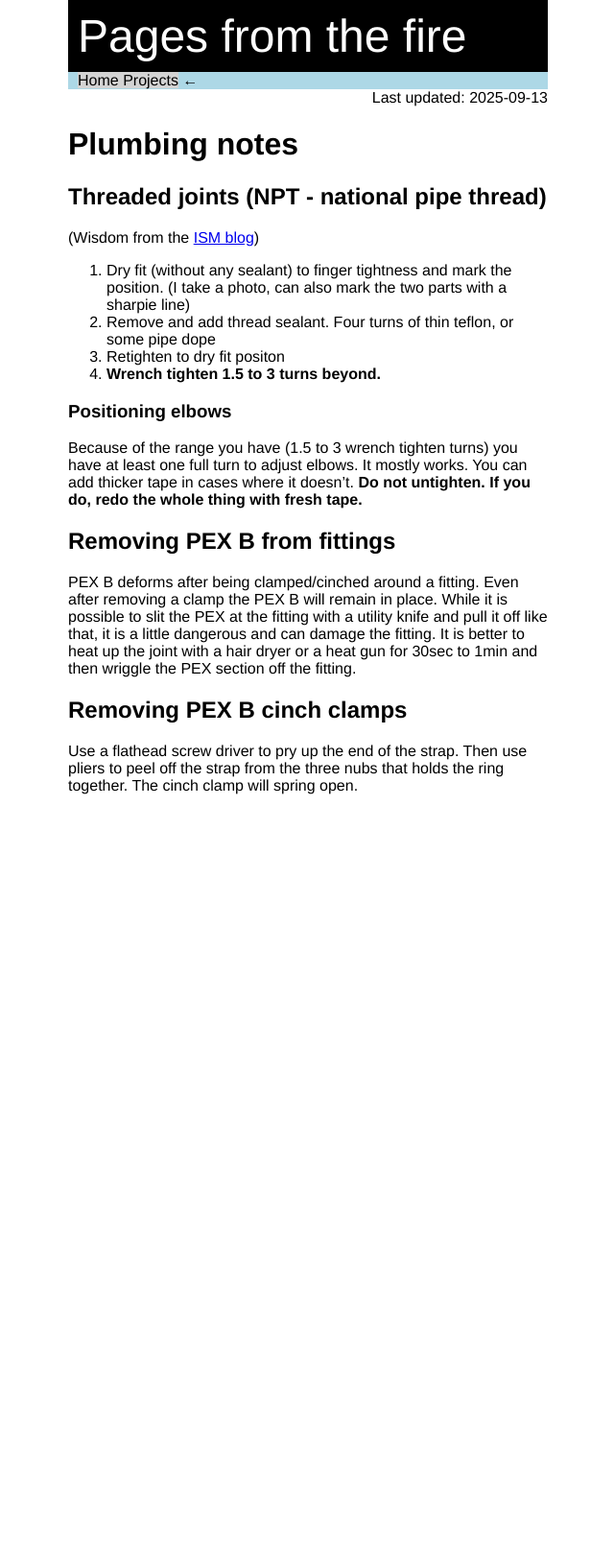
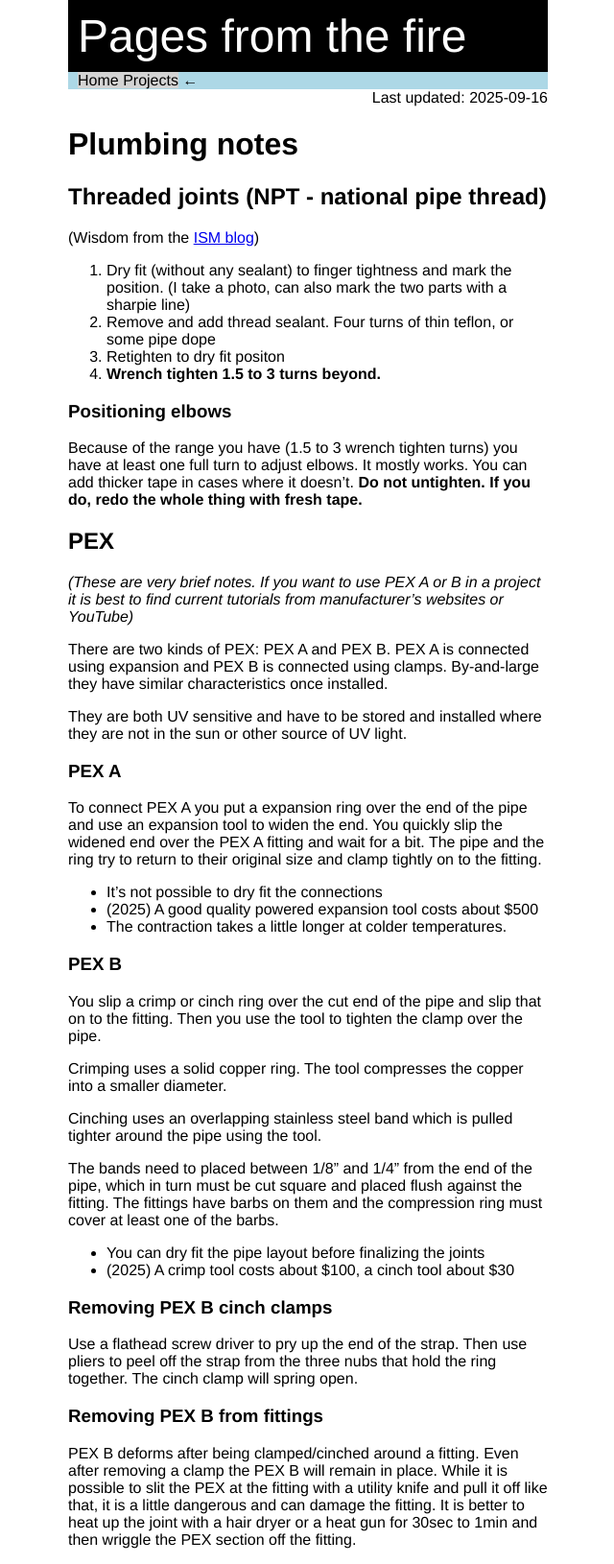
Before and after one commit to kghose/kghose.github.io, a Jekyll site: the page built from diy/notes/plumbing.md, in a window 1280 px wide. Shown: the whole page at 96% size, without its empty margins (319-959 px from the left). Built offline with Jekyll 4.4.1, drawn with Linux system fonts in a browser that asks for light colours; our own code applies the rules of GitHub Pages for plain Markdown files; before the commit the page ends 900 px from its top, so only the background shows below that.

Commit message:
Some more PEX notes.

```diff
--- a/diy/notes/plumbing.md
+++ b/diy/notes/plumbing.md
@@ -2,7 +2,7 @@
 title: Plumbing notes
 permalink: diy/plumbing_notes
 date: 2025-09-10
-last_modified_at: 2025-09-13
+last_modified_at: 2025-09-16
 ---
 
 # Plumbing notes
@@ -28,8 +28,58 @@ fresh tape.**
 
 [threaded joints]: https://www.industrialspec.com/about-us/blog/detail/npt-nptf-tapered-threads-and-leakproof-seals
 
+## PEX
 
-## Removing PEX B from fittings
+*(These are very brief notes. If you want to use PEX A or B in a project it is
+best to find current tutorials from manufacturer's websites or YouTube)*
+
+There are two kinds of PEX: PEX A and PEX B.
+PEX A is connected using expansion and PEX B is connected using clamps.
+By-and-large they have similar characteristics once installed.
+
+They are both UV sensitive and have to be stored and installed where they are
+not in the sun or other source of UV light.
+
+### PEX A
+
+To connect PEX A you put a expansion ring over the end of the pipe and use an
+expansion tool to widen the end. You quickly slip the widened end over the PEX A
+fitting and wait for a bit. The pipe and the ring try to return to their
+original size and clamp tightly on to the fitting.
+
+- It's not possible to dry fit the connections
+- (2025) A good quality powered expansion tool costs about $500
+- The contraction takes a little longer at colder temperatures.
+
+
+### PEX B
+
+You slip a crimp or cinch ring over the cut end of the pipe and slip that on to
+the fitting. Then you use the tool to tighten the clamp over the pipe.
+
+Crimping uses a solid copper ring. The tool compresses the copper into a smaller
+diameter.
+
+Cinching uses an overlapping stainless steel band which is pulled tighter around
+the pipe using the tool.
+
+The bands need to placed between 1/8" and 1/4" from the end of the pipe, which
+in turn must be cut square and placed flush against the fitting. The fittings
+have barbs on them and the compression ring must cover at least one of the
+barbs.
+
+- You can dry fit the pipe layout before finalizing the joints
+- (2025) A crimp tool costs about $100, a cinch tool about $30
+
+
+### Removing PEX B cinch clamps
+
+Use a flathead screw driver to pry up the end of the strap. Then use pliers to
+peel off the strap from the three nubs that hold the ring together. The cinch
+clamp will spring open.
+
+
+### Removing PEX B from fittings
 
 PEX B deforms after being clamped/cinched around a fitting. Even after removing
 a clamp the PEX B will remain in place. While it is possible to slit the PEX at
@@ -37,10 +87,3 @@ the fitting with a utility knife and pull it off like that, it is a little
 dangerous and can damage the fitting. It is better to heat up the joint with a
 hair dryer or a heat gun for 30sec to 1min and then wriggle the PEX section off
 the fitting.
-
-
-## Removing PEX B cinch clamps
-
-Use a flathead screw driver to pry up the end of the strap. Then use pliers to
-peel off the strap from the three nubs that holds the ring together. The cinch
-clamp will spring open.
```
